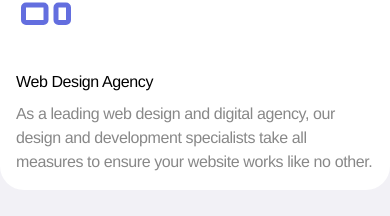
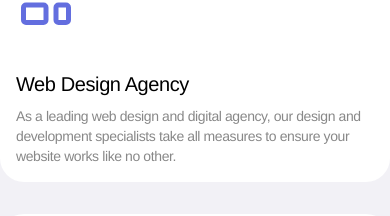
Before and after one commit to naimur-reza/diteck-frontend, a Next.js app: page /home in a window 390 px wide. Shown: the part 628-844 px from the top of the page. Built offline with nearby package versions, Linux system fonts and the light colour scheme; a web font is replaced by a local one.

Commit message:
Refactor WhoWeAre component for improved styling consistency

```diff
--- a/src/app/(withMainLayout)/home/_components/WhoWeAre.tsx
+++ b/src/app/(withMainLayout)/home/_components/WhoWeAre.tsx
@@ -19,10 +19,10 @@ const WhoWeAre = () => {
             className="p-4 md:p-6 lg:p-7 tracking-tight rounded-3xl bg-background   "
           >
             <service.icon size={60} className="text-primary mb-4" />
-            <h2 className="md:text-2xl lg:text-3xl font-medium mb-2 mt-10 md:mt-14 lg:mt-20">
+            <h2 className="text-xl md:text-2xl lg:text-3xl font-medium mb-2 mt-10 md:mt-14 lg:mt-20">
               {service.title}
             </h2>
-            <p className="text-light md:text-sm lg:text-base ">
+            <p className="text-light text-sm lg:text-base ">
               {service.description}
             </p>
           </div>
```
